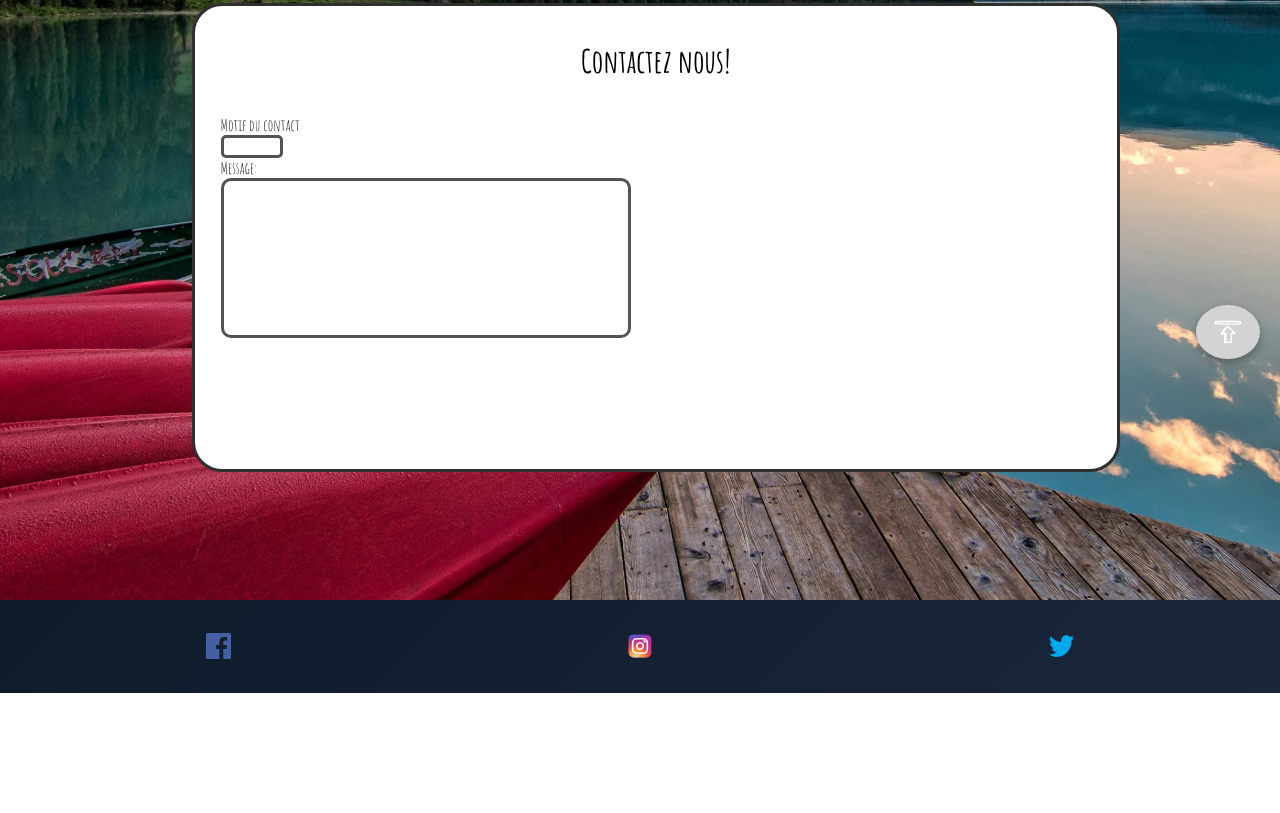
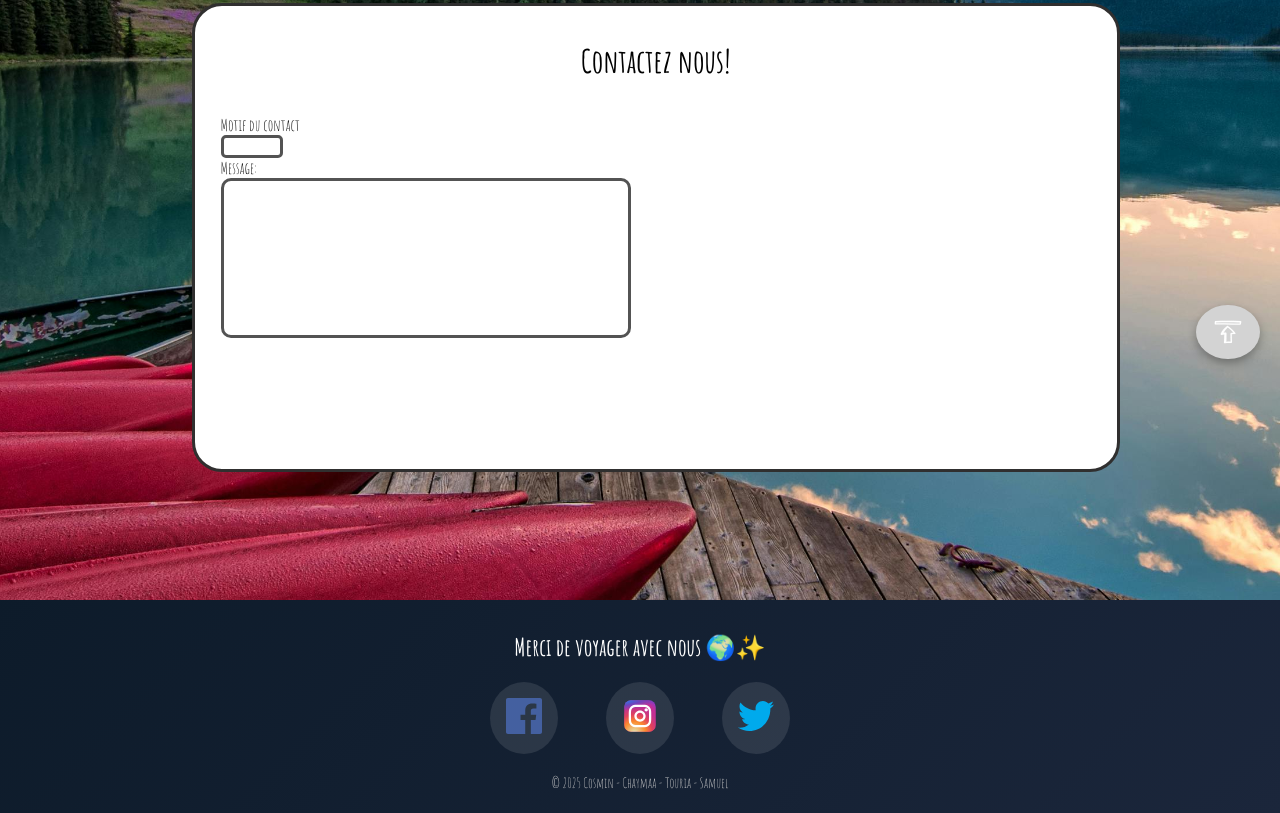
Before and after one commit to cosmin-bilga/voyages, a plain HTML site: page contact.html in a window 1280 px wide. Shown: the part 421-1234 px from the top of the page. Before the commit the page ends 1114 px from the top, so only its background shows below. Drawn offline with Linux system fonts and the light colour scheme.

Commit message:
add footers

```diff
--- a/contact.html
+++ b/contact.html
@@ -134,11 +134,28 @@
         />
       </a>
     </main>
+    <!-- Footer commun -->
     <footer class="footer">
-      <div class="iconblock">
-        <img src="./assets/icones/facebook-color-svgrepo-com.svg" alt="" />
-        <img src="./assets/icones/instagram-1-svgrepo-com.svg" alt="" />
-        <img src="./assets/icones/twitter-color-svgrepo-com.svg" alt="" />
+      <div class="footer__content">
+        <p class="footer__text">Merci de voyager avec nous 🌍✨</p>
+        <div class="footer__socials">
+          <a href="#"
+            ><img
+              src="./assets/icones/facebook-color-svgrepo-com.svg"
+              alt="Facebook"
+          /></a>
+          <a href="#"
+            ><img
+              src="./assets/icones/instagram-1-svgrepo-com.svg"
+              alt="Instagram"
+          /></a>
+          <a href="#"
+            ><img
+              src="./assets/icones/twitter-color-svgrepo-com.svg"
+              alt="Twitter"
+          /></a>
+        </div>
+        <p class="footer__credits">© 2025 Cosmin - Chaymaa - Touria - Samuel</p>
       </div>
     </footer>
   </body>
--- a/css/contact.css
+++ b/css/contact.css
@@ -1,11 +1,8 @@
-.header {
-  background-color: white;
-}
+
 
 
 /* Changement de BG pour la page contact */
 .header {
-  background-color: none;
   background-image: none;
 }
 
```
Also changed, not shown: australie.html (+21 -4 lines), grece.html (+23 -4 lines), index.html (+1 -0 lines).
